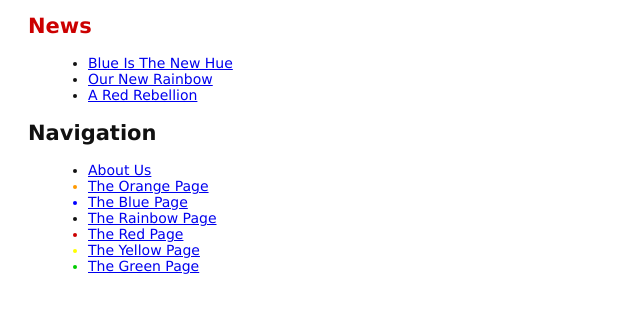
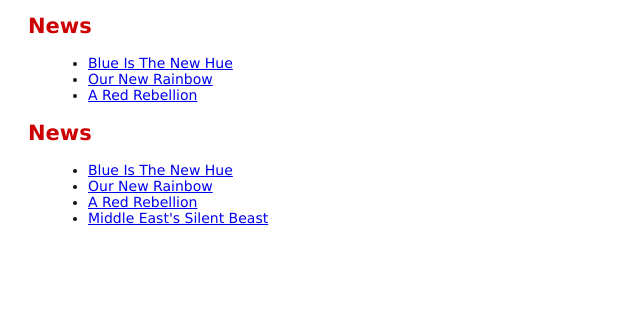
Before and after one commit to MathayoM/git_tutorial, a plain HTML site: page index.html in a window 1280 px wide. Shown: the part 118-430 px from the top of the page, without its empty margins (0-640 px from the left). Drawn offline with Linux system fonts and the light colour scheme.

Commit message:
Add 3rd news item

```diff
--- a/index.html
+++ b/index.html
@@ -15,30 +15,13 @@
   <li><a href="rainbow.html">Our New Rainbow</a></li>
   <li><a href="news-2.html">A Red Rebellion</a></li>
 </ul>
-<h2>Navigation</h2>
+<h2 style="color: #C00">News</h2>
 <ul>
-  <li>
-    <a href="about/index.html">About Us</a>
-  </li>
-  <li style="color: #F90">
-    <a href="orange.html">The Orange Page</a>
-  </li>
-  <li style="color: #00F">
-    <a href="blue.html">The Blue Page</a>
-  </li>
-  <li>
-    <a href="rainbow.html">The Rainbow Page</a>
-  </li>
-  <li style="color: #C00">
-    <a href="red.html">The Red Page</a>
-  </li>
-  <li style="color: #FF0">
-  <a href="yellow.html">The Yellow Page</a>
-</li>
-<li style="color: #0C0">
-  <a href="green.html">The Green Page</a>
-</li>
-
+  <li><a href="news-1.html">Blue Is The New Hue</a></li>
+  <li><a href="rainbow.html">Our New Rainbow</a></li>
+  <li><a href="news-2.html">A Red Rebellion</a></li>
+  <li><a href="news-3.html">Middle East's Silent Beast</a></li>
+</ul>
 </ul>
 </body>
 </html>
```
Also changed, not shown: news-3.html (added, +18 -0 lines).
